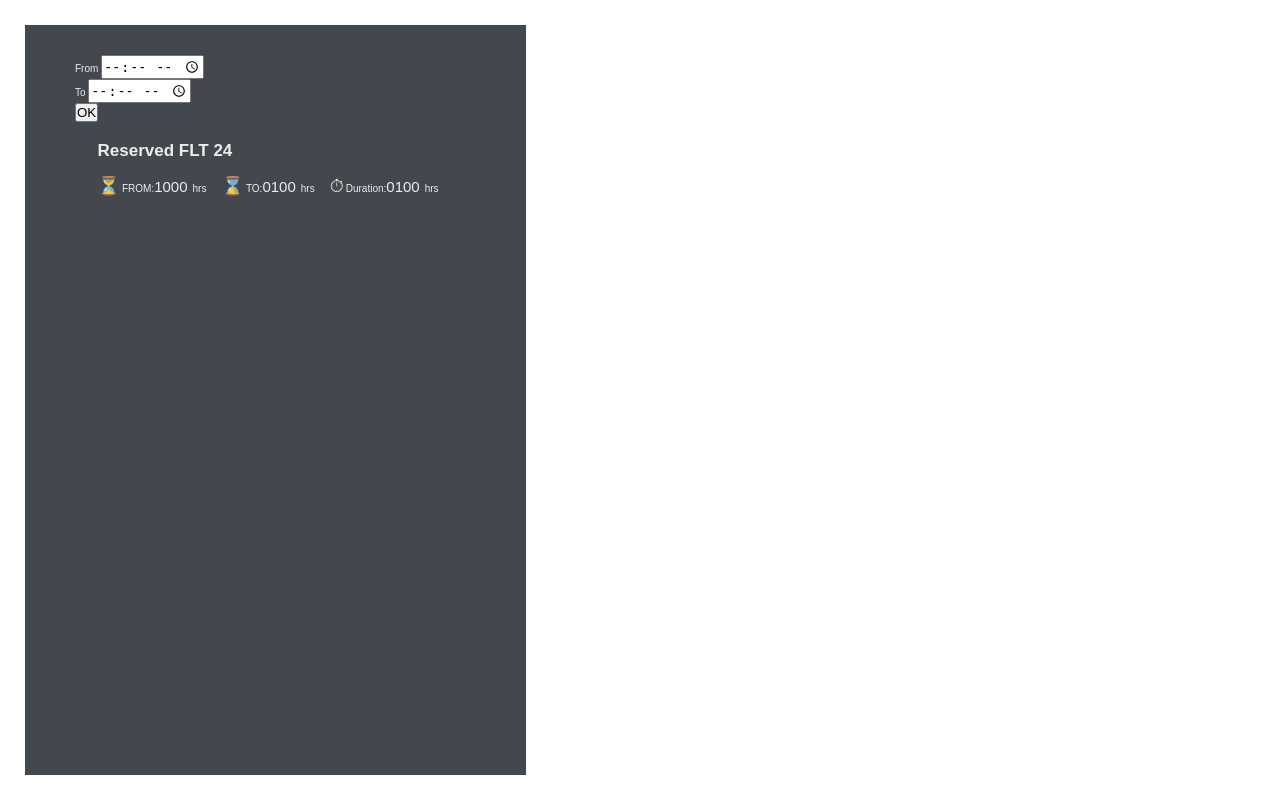
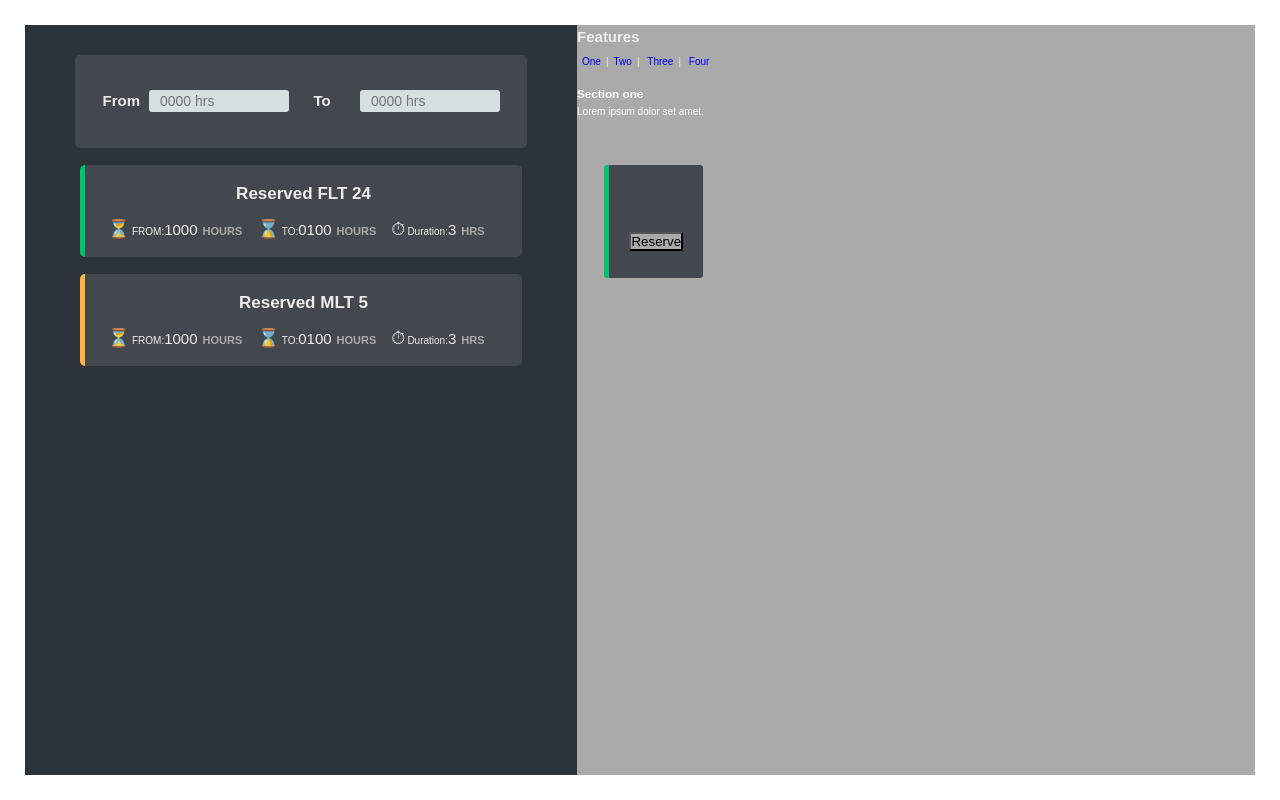
Before and after one commit to Kandy-Hamisi/venue-finder, a PHP site: page / in a window 1280 px wide. Run offline with PHP 8.4, Linux system fonts and the light colour scheme.

Commit message:
changed the bg-color

```diff
--- a/css/style.css
+++ b/css/style.css
@@ -15,6 +15,8 @@ body {
     font-weight: 400;
     line-height: 1.6;
     height: 100vh;
+    overscroll-behavior-y: none;
+
     background-color: #fff;
     padding: 2.5rem;
 
@@ -24,7 +26,7 @@ body {
 /* SIDEBAR */
 .sidebar {
     flex-basis: 50rem;
-    background-color: #42484d;
+    background-color: #2d3439;
     padding: 3rem 5rem 4rem 5rem;
     display: flex;
     flex-direction: column;
@@ -53,6 +55,15 @@ body {
     gap: 0.75rem 1.5rem;
 }
 
+.reserved--active {
+    border-left: 5px solid #00c46a;
+}
+
+.reserved--waiting {
+    border-left: 5px solid #ffb545;
+}
+
+
 .reserve__title {
     font-size: 1.7rem;
     font-weight: 600;
@@ -74,3 +85,139 @@ body {
     font-size: 1.5rem;
     margin-right: 0.5rem;
 }
+
+.reserve__unit {
+    font-size: 1.1rem;
+    color: #aaa;
+    text-transform: uppercase;
+    font-weight: 800;
+}
+
+.form {
+    background-color: #42484d;
+    border-radius: 5px;
+    padding: 1.5rem 2.75rem;
+    margin-bottom: 1.75rem;
+
+    display: grid;
+    grid-template-columns: 1fr 1fr;
+    gap: 0.5rem 2.5rem;
+
+    /* Match height and activity boxes */
+    height: 9.25rem;
+    transition: all 0.5s, transform 1ms;
+}
+
+.form.hidden {
+    transform: translateY(-30rem);
+    height: 0;
+    padding: 0 2.25rem;
+    margin-bottom: 0;
+    opacity: 0;
+}
+
+.form__row {
+    display: flex;
+    align-items: center;
+}
+
+.form__label {
+    flex: 0 0 25%;
+    font-size: 1.5rem;
+    font-weight: 600;
+}
+
+.form__input {
+    width: 75%;
+    padding: 0.3rem 1.1rem;
+    font-family: inherit;
+    font-size: 1.4rem;
+    border: none;
+    border-radius: 3px;
+    background-color: rgb(214, 222, 224);
+    transition: all 0.2s;
+}
+
+.form__input:focus {
+    outline: none;
+    background-color: #fff;
+}
+
+.form__btn {
+    display: none;
+}
+
+/* MAP */
+#layout {
+    flex: 1;
+    height: 100%;
+    background-color: #aaa;
+}
+
+
+article, div {
+  position: relative;
+
+}
+section {
+  display: block;
+  position: absolute;
+  top: 10px;
+  left: 0;
+  background: #aaa;
+  color: #fff;
+  width: 100%;
+  min-height: 400px;
+  margin-top: 0px;
+  padding-bottom: 0px;
+  /* style=height: 100%; */
+}
+section:target {
+  z-index: 2;
+}
+section:target, section:first-of-type {
+  z-index: 2;
+}
+a:target {
+
+  background: #f5f5f5;
+  font-weight: bold;
+}
+#one:target ~ div > section#s-one,
+#two:target ~ div > section#s-two,
+#three:target ~ div > section#s-three,
+#four:target ~ div > section#s-four,
+section:first-of-type {
+  z-index: 2;
+}
+a {
+  text-decoration: none;
+  align:center;
+}
+li {
+  text-decoration: none;
+  display: inline-block;
+/*  float:right;*/
+  text-align: center;
+
+  margin: 5px;
+  align-items: center;
+}
+
+.btn--container {
+    position: absolute;
+    top: 20%;
+    left: 4%;
+
+    background-color: #42484d;
+    border-radius: 3px;
+    /* border: 1px solid yellow; */
+    padding: 4% 3%;
+}
+
+.btn{
+    /* border: 2px solid #000; */
+    margin-top: 40px;
+    margin-bottom: 0;
+    background-color: #aaa;
+}
--- a/index.html
+++ b/index.html
@@ -10,38 +10,61 @@
 <body>
     <div class="sidebar">
         <ul class="reserves">
-            <form>
+            <form class="form">
                 <div class="form__row">
-                    <label>From</label>
-                    <input type="time">
+                    <label class="form__label">From</label>
+                    <input class="form__input" placeholder="0000 hrs">
                 </div>
 
                 <div class=form__row>
-                    <label>To</label>
-                    <input type="time">
+                    <label class="form__label">To</label>
+                    <input class="form__input" placeholder="0000 hrs">
                 </div>
                 <button class="form__btn">OK</button>
             </form>
 
-            <li class="reserve">
+            <li class="reserve reserved--active">
                 <h2 class="reserve__title">Reserved FLT 24</h2>
                 <div class="reserve__details">
                     <span class="reserve__icon">⏳</span>
                     <span>FROM: </span>
                     <span class="reserve__value">1000</span>
-                    <span class="reserve__unit"> hrs</span>
+                    <span class="reserve__unit"> hours</span>
                 </div>
                 <div class="reserve__details">
                     <span class="reserve__icon">⌛</span>
                     <span>TO: </span>
                     <span class="reserve__value">0100</span>
-                    <span class="reserve__unit"> hrs</span>
+                    <span class="reserve__unit"> hours</span>
                 </div>
 
                 <div class="reserve__details">
                     <span class="reserve__icon">⏱</span>
                     <span>Duration: </span>
+                    <span class="reserve__value">3</span>
+                    <span class="reserve__unit"> hrs</span>
+                </div>
+            </li>
+
+            <li class="reserve reserved--waiting">
+                <h2 class="reserve__title">Reserved MLT 5</h2>
+                <div class="reserve__details">
+                    <span class="reserve__icon">⏳</span>
+                    <span>FROM: </span>
+                    <span class="reserve__value">1000</span>
+                    <span class="reserve__unit"> hours</span>
+                </div>
+                <div class="reserve__details">
+                    <span class="reserve__icon">⌛</span>
+                    <span>TO: </span>
                     <span class="reserve__value">0100</span>
+                    <span class="reserve__unit"> hours</span>
+                </div>
+
+                <div class="reserve__details">
+                    <span class="reserve__icon">⏱</span>
+                    <span>Duration: </span>
+                    <span class="reserve__value">3</span>
                     <span class="reserve__unit"> hrs</span>
                 </div>
             </li>
@@ -50,7 +73,36 @@
 
     </div>
 
-    <div id="layout"></div>
+    <div id="layout">
+        <article>
+            <h1>Features</h1>
+            <ul>
+              <li><a href="#s-one" id="one">One</a> </li>|<li> <a href="#s-two" id="two">Two</a> </li>| <li><a href="#s-three" id="three">Three</a></li>| <li><a href="#s-four" id="four">Four</a></li>
+            </ul>
+            <div>
+            <section id="s-one">
+              <h1>Section one</h1>
+              <p>Lorem ipsum dolor set amet.</p>
+              <span class="btn--container reserved--active">
+                  <button class="btn">Reserve</button>
+              </span>
+            </section>
+            <section id="s-two">
+              <h1>Section Two</h1>
+              <p>Lorem ipsum dolor set amet.</p>
+            </section>
+            <section id="s-three">
+              <h1>Section Three</h1>
+              <p>Lorem ipsum dolor set amet.</p>
+            </section>
+            <section id="s-four">
+              <h1>Section Four</h1>
+              <p>Lorem ipsum dolor set amet.</p>
+            </section>
+            </div>
+
+            </article>
+    </div>
 
 </body>
 </html>
```
